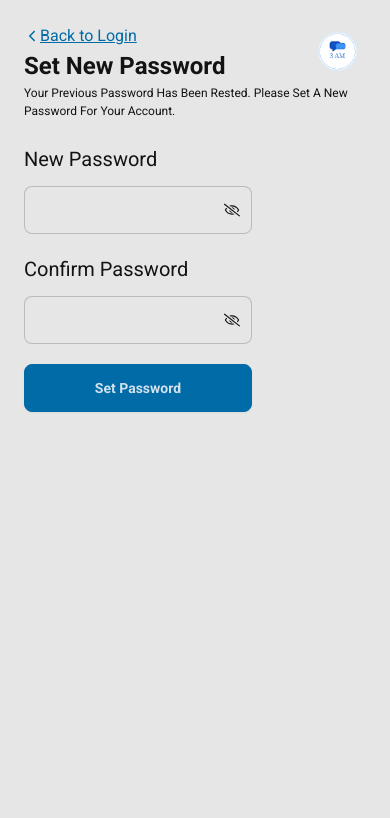
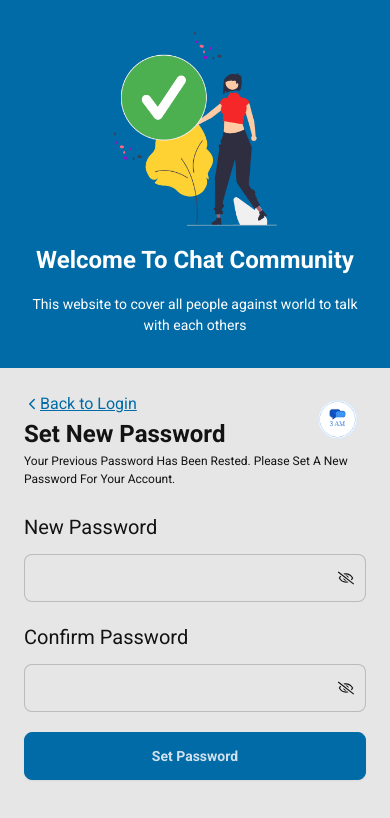
Before and after one commit to Amr3011/Chat_3am_Frontend, a React (Vite) app: page /reset-password/1 in a window 390 px wide. Shown: the top 818 px of the page. Built offline with nearby package versions, Linux system fonts and the light colour scheme.

Commit message:
Refactor layout and styles of ForgotPassword and ResetPassword components

```diff
--- a/src/pages/auth/ForgotPassword.jsx
+++ b/src/pages/auth/ForgotPassword.jsx
@@ -40,7 +40,7 @@ export default function ForgotPassword() {
   return (
     <div className="min-h-screen flex flex-col lg:flex-row bg-base-100">
       {/* Left side */}
-      <div className="hidden lg:flex w-1/2 bg-primary p-8 text-white justify-center items-center">
+      <div className="w-full flex flex-col md:flex-row lg:w-1/2 bg-primary p-8 text-white justify-center items-center">
         <div className="flex flex-col justify-center items-center w-full">
           <img
             src={leftImg}
--- a/src/pages/auth/ResetPassword.jsx
+++ b/src/pages/auth/ResetPassword.jsx
@@ -54,7 +54,7 @@ export default function ResetPassword() {
   return (
     <div className="flex flex-col lg:flex-row min-h-screen bg-base-100">
       {/* Left side */}
-      <div className="hidden lg:flex w-full lg:w-1/2 bg-primary p-8 text-white justify-center items-center">
+      <div className="flex flex-col md:flex-row w-full lg:w-1/2 bg-primary p-8 text-white justify-center items-center">
         <div className="flex flex-col justify-center items-center w-full">
           <img
             src={leftImg}
@@ -94,7 +94,7 @@ export default function ResetPassword() {
         </div>
         <form
           method="post"
-          className="w-8/12 self-start flex flex-col gap-5"
+          className="w-full self-start flex flex-col gap-5"
           onSubmit={handleOnSubmit}
         >
           <label
```
